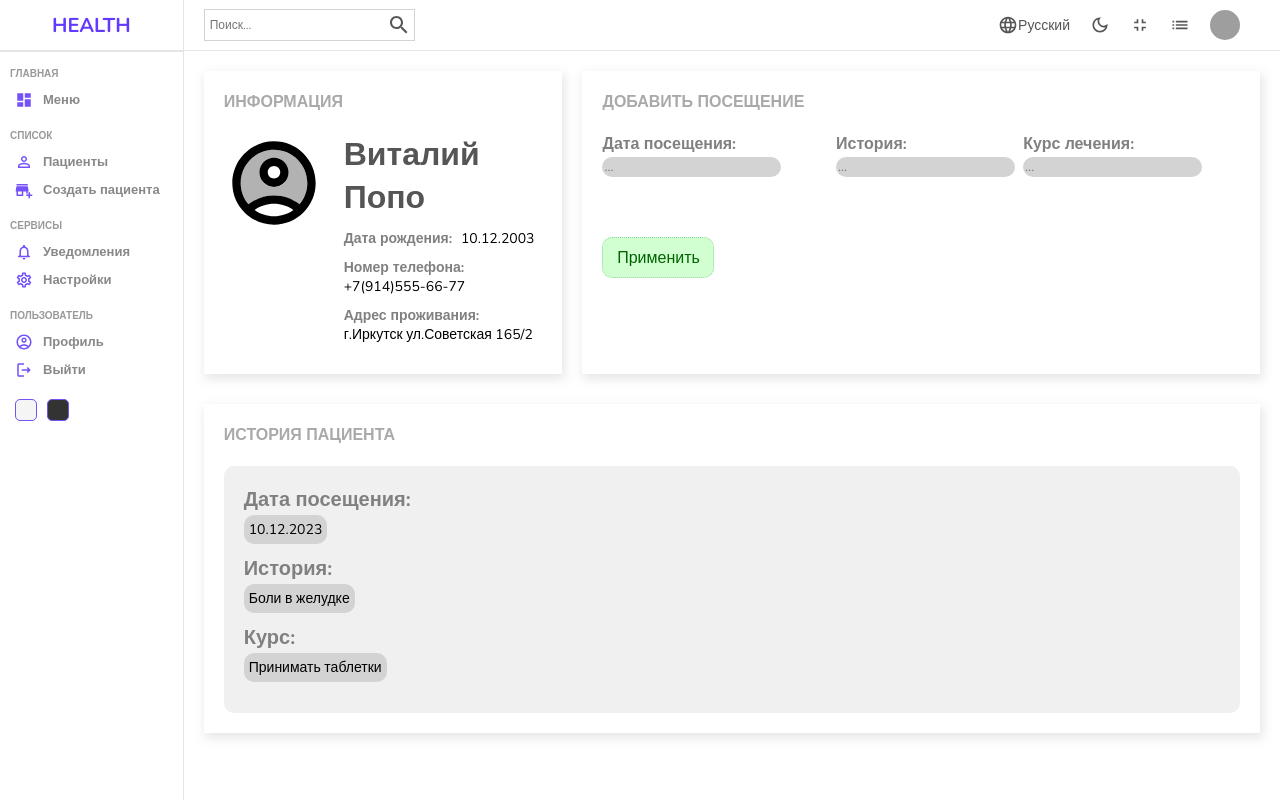
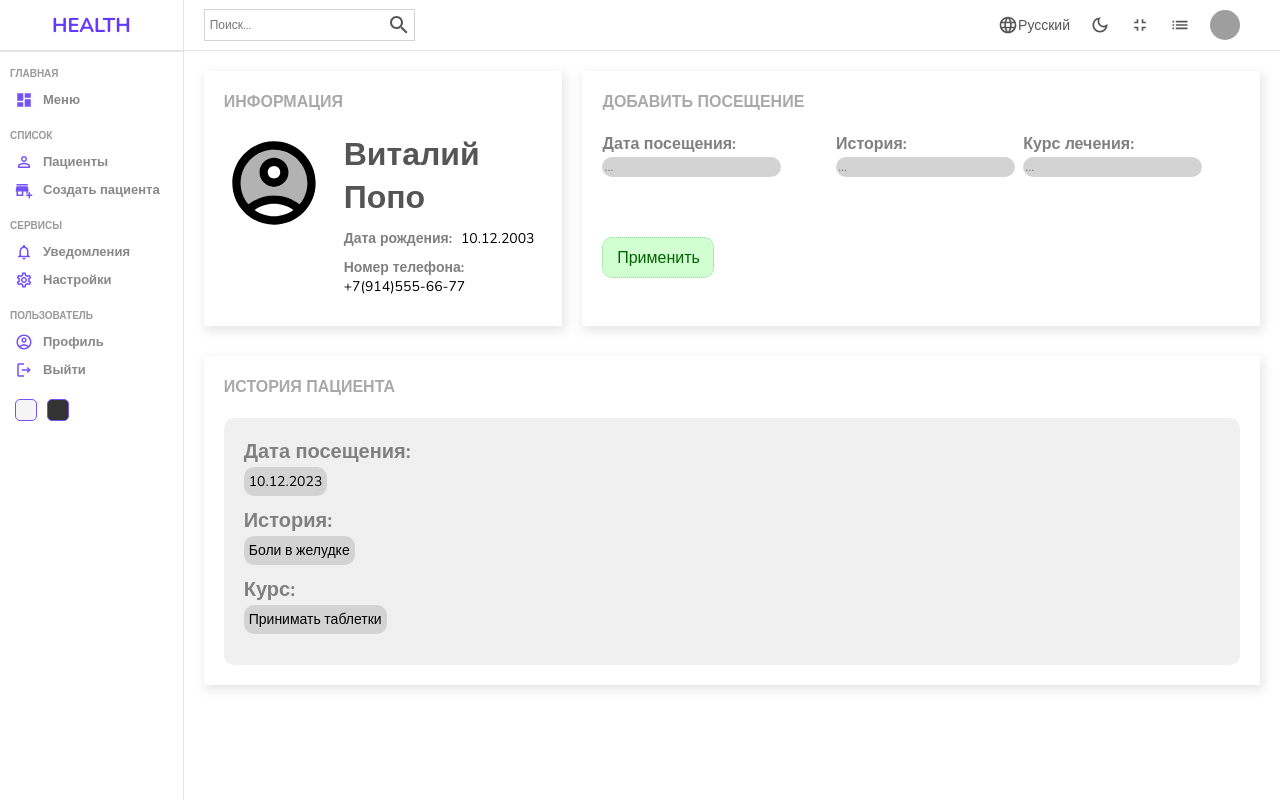
Before and after one commit to Teak1yari/Health, a React (Create React App) app: page /users/test in a window 1280 px wide. Built offline with nearby package versions, Linux system fonts and the light colour scheme; grey boxes are pictures that could not be loaded.

Commit message:
Убрал адрес

```diff
--- a/src/pages/single/Single.jsx
+++ b/src/pages/single/Single.jsx
@@ -24,10 +24,6 @@ function Single() {
                 <div className="detailItem">
                   <span className="itemKey">Номер телефона: </span>
                   <span className="itemValue">+7(914)555-66-77</span>
-                </div>
-                <div className="detailItem">
-                  <span className="itemKey">Адрес проживания: </span>
-                  <span className="itemValue">г.Иркутск ул.Советская 165/2</span>
                 </div>
               </div>
             </div>
```
